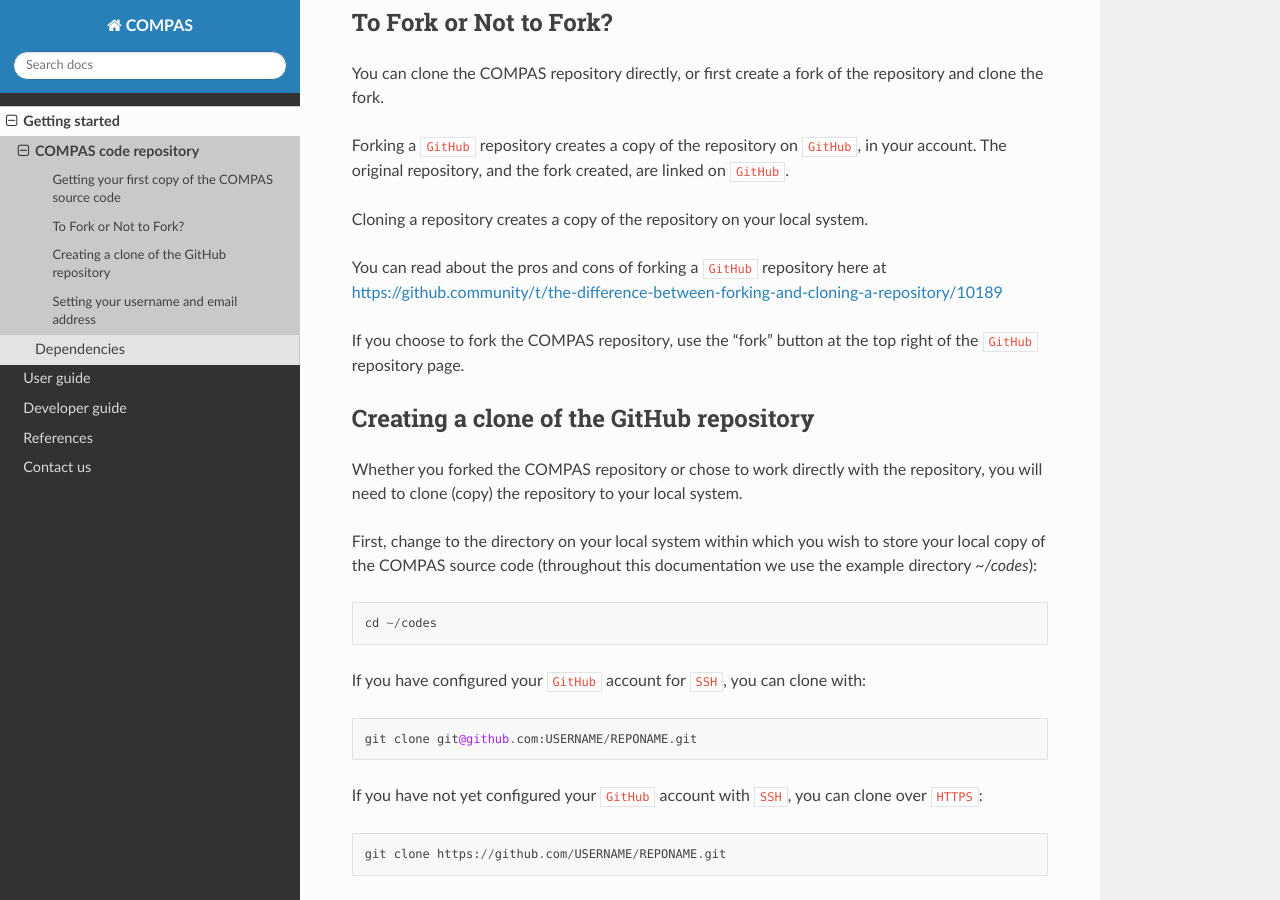
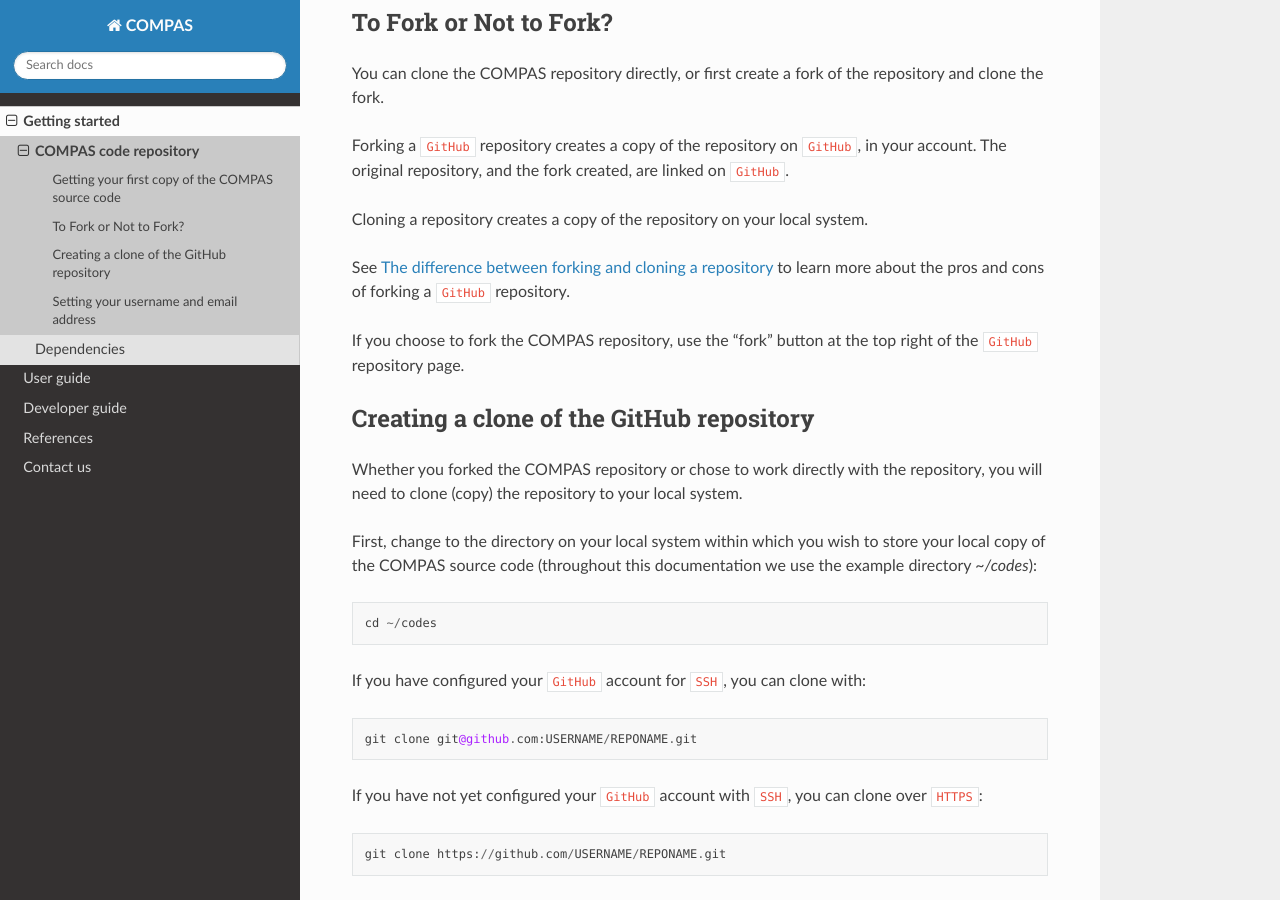
Before and after one commit to jeffriley/COMPAS-docs-test, a Sphinx documentation site: the page built from docs/git-details.rst, in a window 1280 px wide and 900 px high, scrolled down 455 px. Built offline with Sphinx 7.4.7 and the Read the Docs theme 2.0.0, drawn with Linux system fonts in a browser that asks for light colours.

Commit message:
Changed reference to link in git0details.rst

```diff
--- a/docs/git-details.rst
+++ b/docs/git-details.rst
@@ -24,8 +24,9 @@
 
 Cloning a repository creates a copy of the repository on your local system.
 
-You can read about the pros and cons of forking a ``GitHub`` repository here at
-https://github.community/t/the-difference-between-forking-and-cloning-a-repository/10189
+See `The difference between forking and cloning a repository <https://github.community/t/the-difference-between-forking-and-cloning-a-repository/10189>`__
+to learn more about the pros and cons of forking a ``GitHub`` repository.
+
 
 If you choose to fork the COMPAS repository, use the “fork” button at the top right of the ``GitHub`` repository page.
 
```
